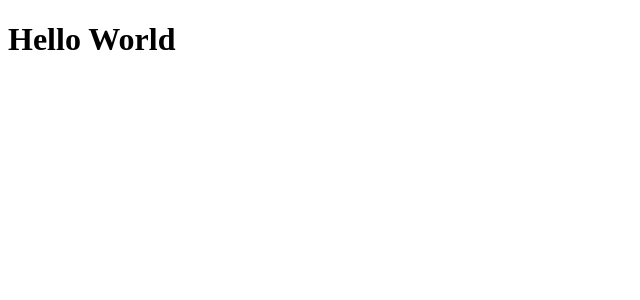
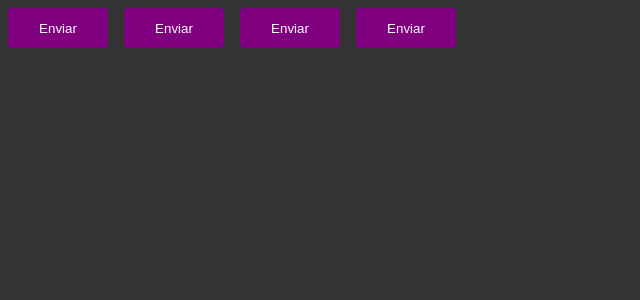
Before and after one commit to felpst/pomodoro-timer, a React (Vite) app: page / in a window 1280 px wide. Shown: the top 300 px of the page, without its empty margins (0-640 px from the left). Built offline with nearby package versions, Linux system fonts and the light colour scheme.

Commit message:
learning about styled-components

```diff
--- a/package.json
+++ b/package.json
@@ -9,8 +9,10 @@
     "preview": "vite preview"
   },
   "dependencies": {
+    "@types/styled-components": "^5.1.26",
     "react": "^18.2.0",
-    "react-dom": "^18.2.0"
+    "react-dom": "^18.2.0",
+    "styled-components": "^5.3.5"
   },
   "devDependencies": {
     "@types/react": "^18.0.17",
--- a/src/App.tsx
+++ b/src/App.tsx
@@ -1,6 +1,19 @@
+import { ThemeProvider } from 'styled-components';
+import { Button } from "./components/Button";
+
+import { GlobalStyle } from './styles/global';
+import { defaultTheme } from './styles/themes/default';
+
 export function App() {
 
   return (
-    <h1>Hello World</h1>
+    <ThemeProvider theme={defaultTheme}>
+      <Button variant="primary"/>
+      <Button variant="secondary"/>
+      <Button variant="success"/>
+      <Button variant="danger"/>
+
+      <GlobalStyle />
+    </ThemeProvider>
   )
 }
--- /dev/null
+++ b/src/components/Button.styles.ts
@@ -0,0 +1,29 @@
+import styled, { css } from 'styled-components';
+
+export type ButtonVariant = 'primary' | 'secondary' | 'success' | 'danger';
+
+interface ButtonContainerProps {
+    variant: ButtonVariant;
+}
+
+const ButtonVariants = {
+    primary: 'purple',
+    secondary: 'orange',
+    danger: 'red',
+    success: 'green'
+}
+
+export const ButtonContainer = styled.button<ButtonContainerProps>`
+    width: 100px;
+    height: 40px;
+    border-radius: 4px;
+    border: 0;
+    margin: 8px;
+
+    background-color: ${props => props.theme.primary};
+    color: ${props => props.theme.white};
+
+    /* ${props => {
+        return css`background-color: ${ButtonVariants[props.variant]}`
+    }} */
+`
--- /dev/null
+++ b/src/components/Button.tsx
@@ -0,0 +1,9 @@
+import { ButtonContainer, ButtonVariant } from "./Button.styles";
+
+interface ButtonProps {
+    variant?: ButtonVariant;
+}
+
+export function Button({ variant = 'primary' }: ButtonProps) {
+    return <ButtonContainer variant={variant}>Enviar</ButtonContainer>
+}
--- /dev/null
+++ b/src/styles/global.ts
@@ -0,0 +1,14 @@
+import { createGlobalStyle } from 'styled-components';
+
+export const GlobalStyle = createGlobalStyle`
+    * {
+        margin: 0;
+        padding: 0;
+        box-sizing: border-box;
+    }
+
+    body {
+        background: #333;
+        color: #fff;
+    }
+`;
--- /dev/null
+++ b/src/styles/themes/default.ts
@@ -0,0 +1,5 @@
+export const defaultTheme = {
+    primary: 'purple',
+    secondary: 'green',
+    white: '#ffffff'
+}
```
Also changed, not shown: src/@types/styled.d.ts (added, +8 -0 lines), 1 other file (tests, documents, lock files or other folders).
